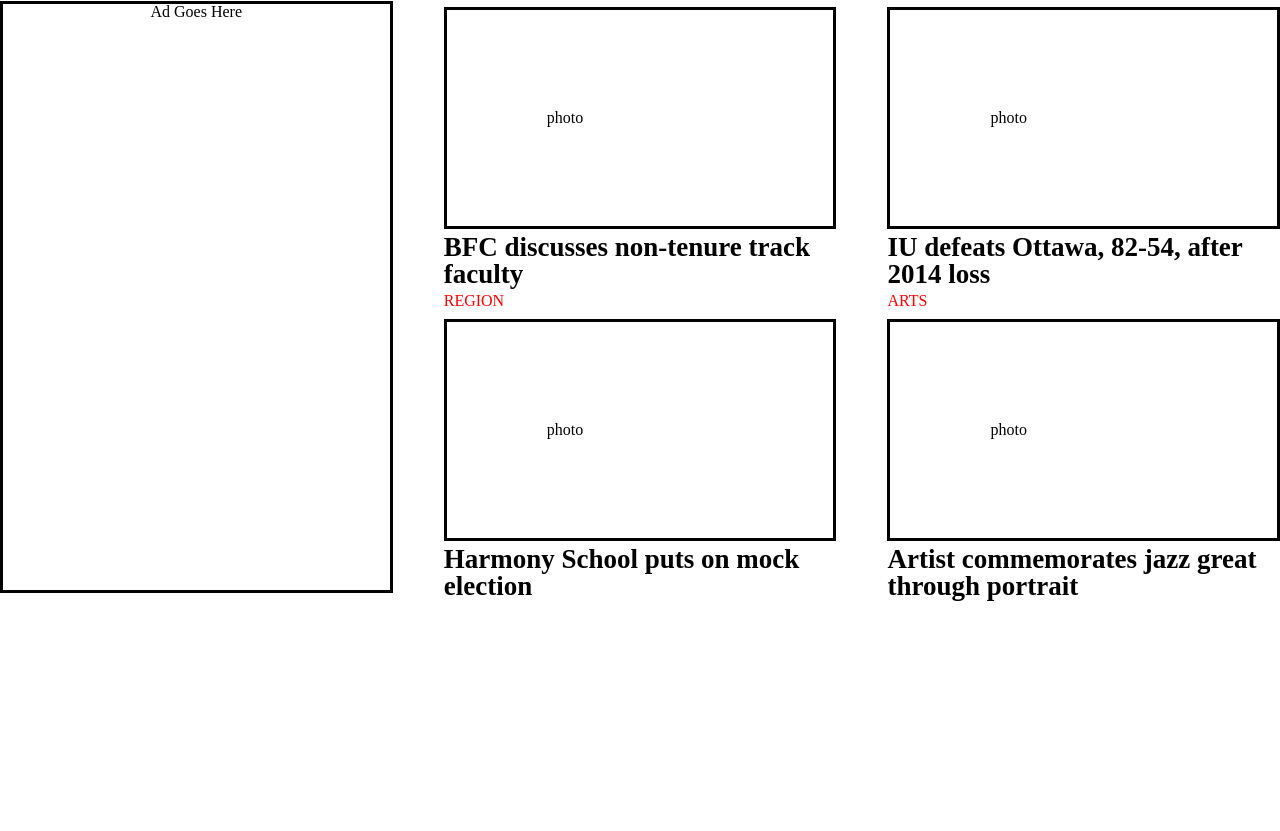
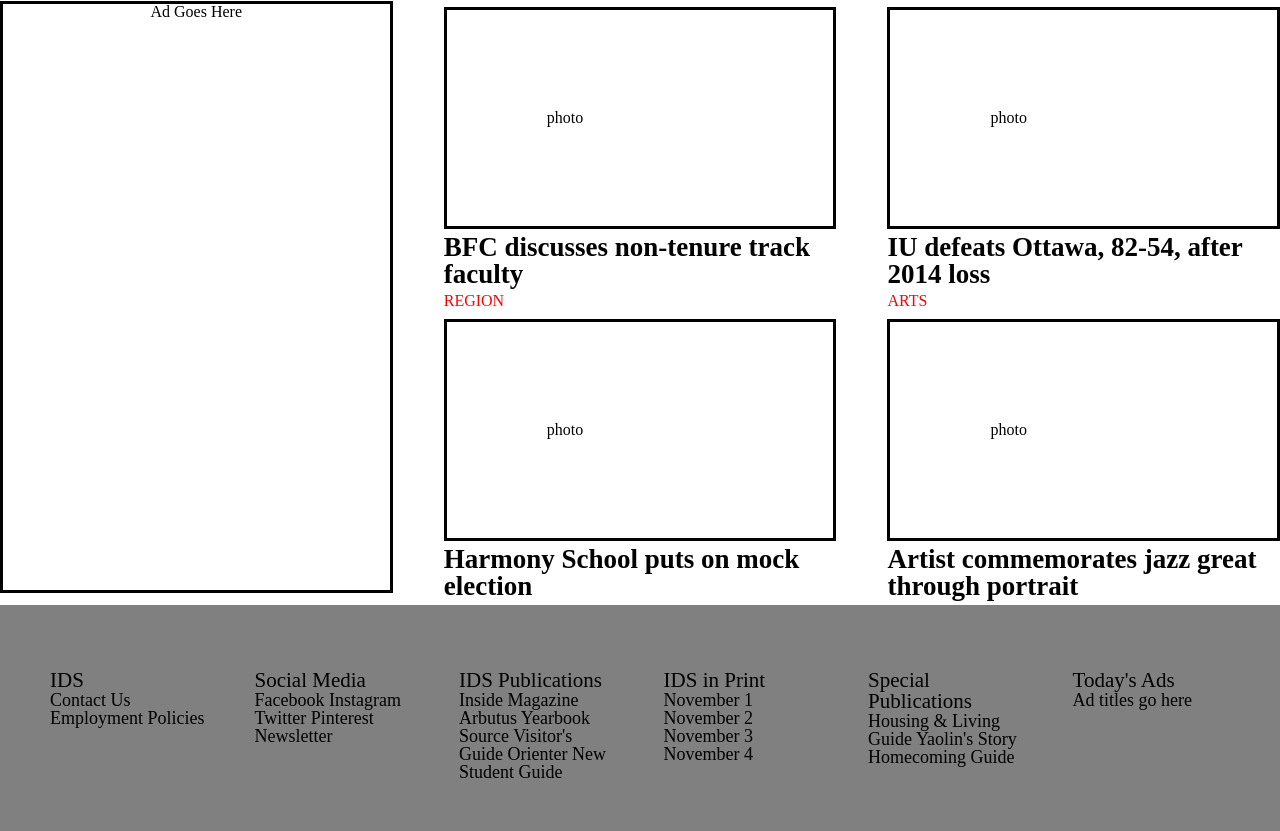
Before and after one commit to rmeert/news-redesign, a plain HTML site: page index.html in a window 1280 px wide. Shown: the part 824-1655 px from the top of the page. Before the commit the page ends 1429 px from the top, so only its background shows below. Drawn offline with Linux system fonts and the light colour scheme.

Commit message:
Second Commit

```diff
--- a/css/style.css
+++ b/css/style.css
@@ -43,7 +43,6 @@ h3 {
 
 h4 {
 	font-size: 18px;
-	text-align: center;
 }
 
 h5 {
@@ -82,3 +81,8 @@ h6 {
 	margin-top: 20px;
 	text-align: center;
 }
+
+.bottom {
+	padding: 50px;
+	background-color: gray;
+}
--- a/index.html
+++ b/index.html
@@ -67,6 +67,33 @@
       <div class="photo-2"> photo</div>
         <h5> Artist commemorates jazz great through portrait<h5>
     </div>
+    </div>
+
+  <div class="row bottom">
+      <div class="refer two columns">
+        <p class="kicker">IDS</p>
+        <h4>Contact Us Employment Policies</h4>
+      </div>
+      <div class="refer two columns">
+        <p class="kicker">Social Media</p>
+        <h4>Facebook Instagram Twitter Pinterest Newsletter</h4>
+      </div>
+      <div class="refer two columns">
+        <p class="kicker">IDS Publications</p>
+        <h4>Inside Magazine Arbutus Yearbook Source Visitor's Guide Orienter New Student Guide</h4>
+      </div>
+      <div class="refer two columns">
+        <p class="kicker">IDS in Print</p>
+        <h4>November 1 November 2 November 3 November 4</h4>
+      </div>
+      <div class="refer two columns">
+        <p class="kicker">Special Publications</p>
+        <h4>Housing & Living Guide Yaolin's Story Homecoming Guide</h4>
+      </div>
+      <div class="refer two columns">
+        <p class="kicker">Today's Ads</p>
+        <h4>Ad titles go here</h4>
+      </div>
   </div>
 
 </body>
```
